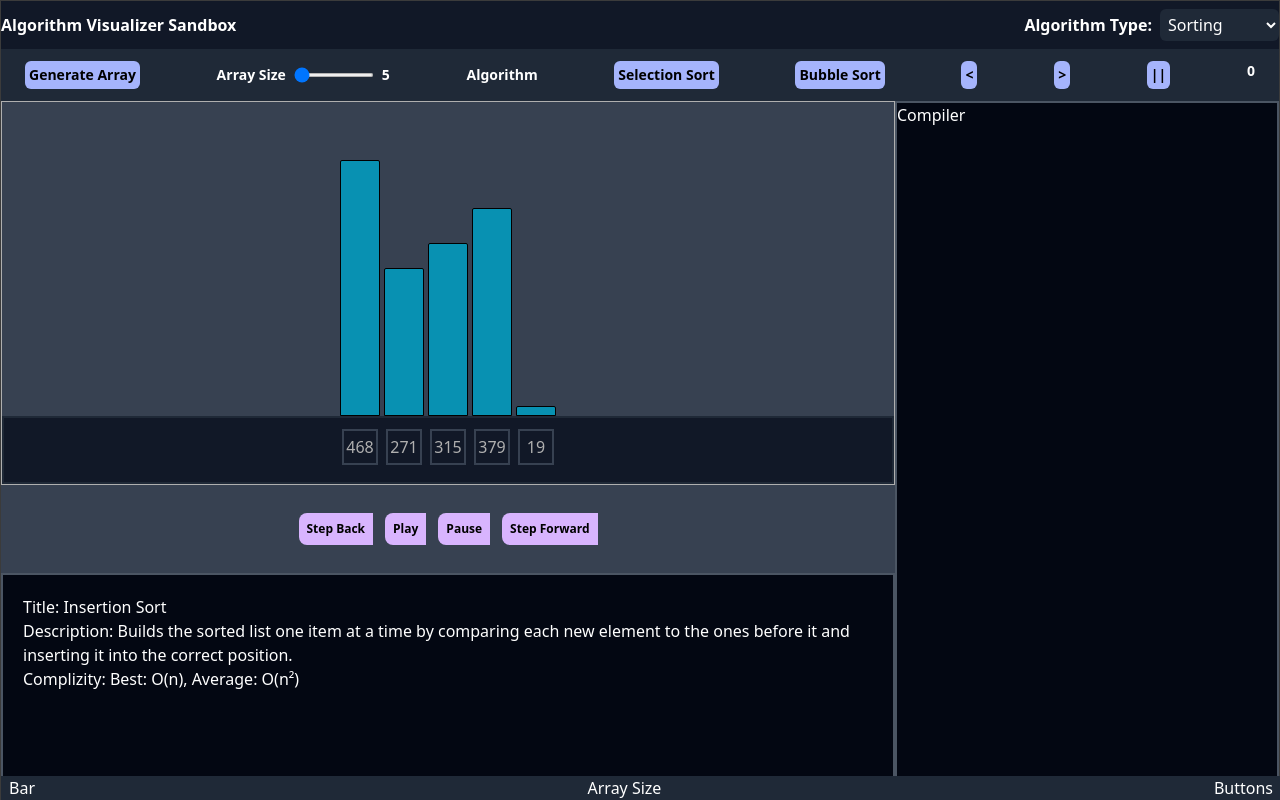
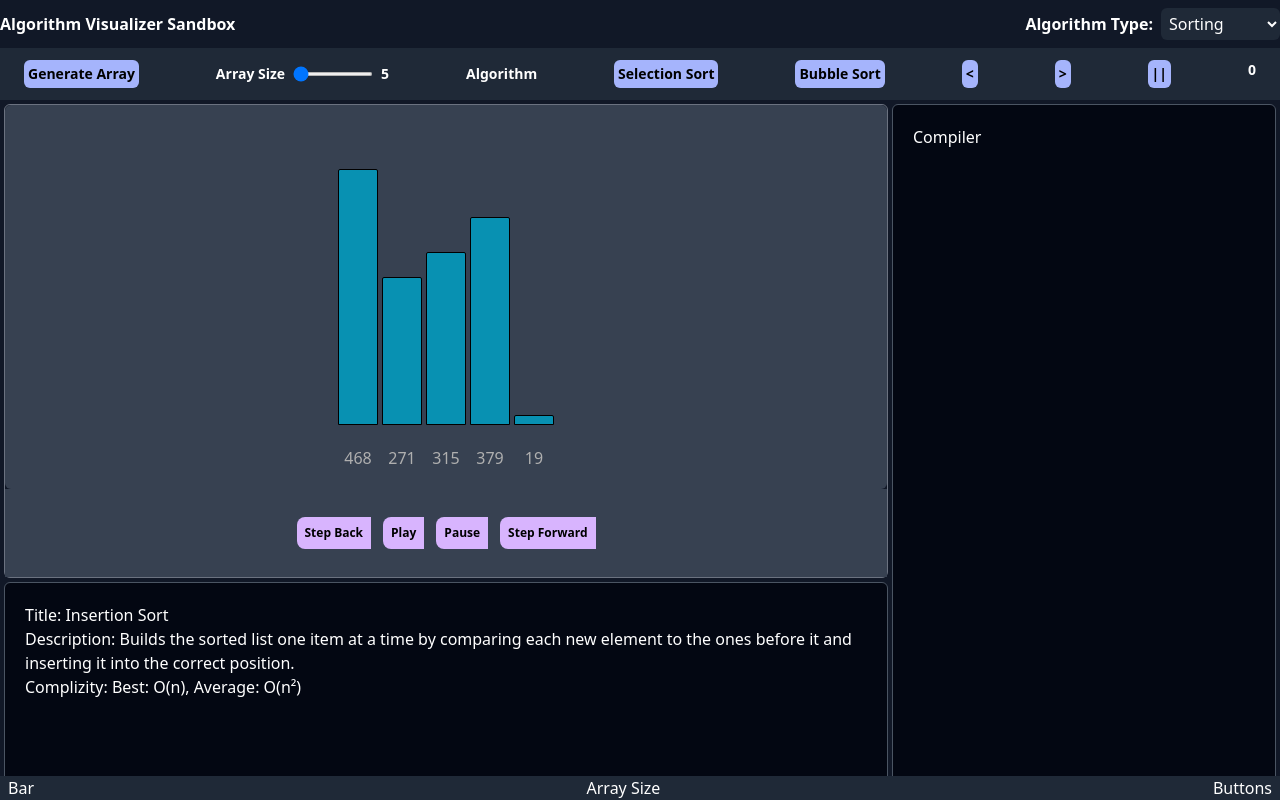
Before and after one commit to UzairHilal/Algorithm-Visualizer-Sandbox, a React (Vite) app: page / in a window 1280 px wide. Shown: the top 800 px of the page. Built offline with nearby package versions, Linux system fonts and the light colour scheme.

Commit message:
ui update

```diff
--- a/src/App.jsx
+++ b/src/App.jsx
@@ -28,19 +28,18 @@ const App = () => {
         speed={speed}
         setSpeed={setSpeed}
       />
-      <div className="flex h-full">
-        <div className="flex-1">
-          <VisualizationCanvas array={array} arraySize={arraySize} />
-          <div>
-            {/* <InfoPanel /> */}
+      <div className="flex ">
+        <div className="flex-1 ">
+          <div className="border border-gray-500 rounded-md my-1 ml-1">
+            <VisualizationCanvas array={array} arraySize={arraySize} />
             <Controls />
           </div>
-          <div className="h-full">
-            <InfoPanel className="infopanel" />
+          <div className="h-[19.6rem] ml-1">
+            <InfoPanel className="infopanel border border-gray-500 rounded-md" />
           </div>
         </div>
-        <div>
-          <Compiler />
+        <div className="mt-1 mr-1">
+          <Compiler className="border mr-1 border-gray-500 rounded-md" />
         </div>
       </div>
       <Footer />
--- a/src/components/ArrayBars.jsx
+++ b/src/components/ArrayBars.jsx
@@ -12,11 +12,11 @@ const ArrayBars = ({ randomArray, maxValueInArray, barsRef, arraySize }) => {
           }}
         >
           <p
-            className={`w-9 h-9 opacity-100 absolute -bottom-[50px] flex justify-center items-center transition-all ${
-              arraySize >= 11
+            className={`w-8 h-8 opacity-100 absolute -bottom-[50px] flex justify-center items-center transition-all ${
+              arraySize >= 10
                 ? `-rotate-45 text-[12px] border-none`
                 : `rotate-0`
-            } border-2 p-2 border-gray-700  text-gray-200`}
+            }border-2 p-2 border-gray-500  text-gray-200`}
           >
             {elem}
           </p>
--- a/src/components/Compiler.jsx
+++ b/src/components/Compiler.jsx
@@ -1,6 +1,6 @@
-const Compiler = () => {
+const Compiler = ({className}) => {
   return (
-    <div className="w-0 h-full sm:w-64 lg:w-96 border-2 border-gray-600 bg-gray-950 overflow-hidden">
+    <div className={`absolute top-0 translate-x-1 h-full sm:relative sm:w-64 lg:w-96 border border-gray-600 bg-gray-950 p-5 overflow-hidden ${className}`}>
       <h1>Compiler</h1>
     </div>
   );
--- a/src/components/InfoPanel.jsx
+++ b/src/components/InfoPanel.jsx
@@ -3,9 +3,9 @@ import { algorithmInfo } from "../constants/algorithmInfo";
 const InfoPanel = ({ className }) => {
   return (
     <div
-      className={`w-full h-full sm:w-full border-2 border-gray-600 bg-gray-950  ${className}`}
+      className={`w-full h-full sm:w-full border border-gray-600 bg-gray-950  ${className}`}
     >
-      <div className="p-5 w-full h-[100vh] flex flex-col overflow-scroll">
+      <div className="p-5 w-full flex flex-col overflow-hidden">
         <h1>Title: {algorithmInfo.insertionSort.name}</h1>
         <h1>Description: {algorithmInfo.insertionSort.description}</h1>
         <h1>Complizity: {algorithmInfo.insertionSort.complexity.time}</h1>
--- a/src/components/VisualizerCanvas.jsx
+++ b/src/components/VisualizerCanvas.jsx
@@ -22,7 +22,7 @@ const VisualizerCanvas = ({ array, arraySize }) => {
     );
   }, [randomArray]);
   return (
-    <div className="w-full h-96 flex flex-col justify-center overflow-hidden border">
+    <div className="w-full h-96 sm:h-96 flex flex-col justify-center overflow-hidden rounded-md">
       {/* bar display */}
       <ArrayBars
         randomArray={randomArray}
@@ -31,7 +31,7 @@ const VisualizerCanvas = ({ array, arraySize }) => {
         arraySize={arraySize}
       />
 
-      <div className="w-full py-8 flex justify-center bg-gray-900 border-2 border-gray-800"></div>
+      <div className="w-full py-8 flex justify-center bg-gray-700 "></div>
     </div>
   );
 };
--- a/src/index.css
+++ b/src/index.css
@@ -14,8 +14,6 @@ body {
   height: 100vh;
   overflow-x: hidden;
   background: #000;
-  border:1px solid;
-  border-color: #3b3b3b;
   user-select: none;
   overflow:hidden;
 }
```
